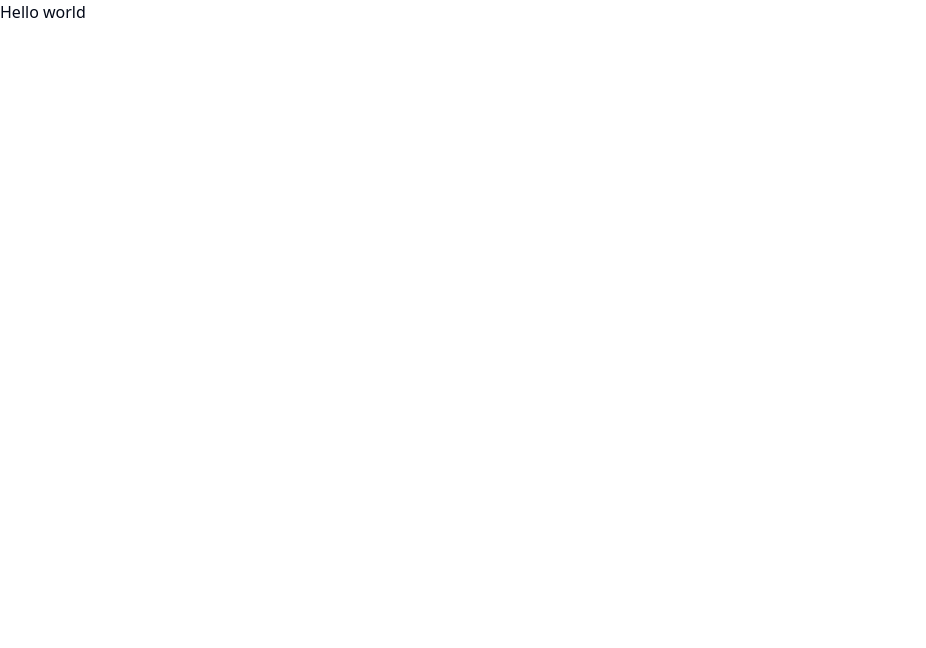
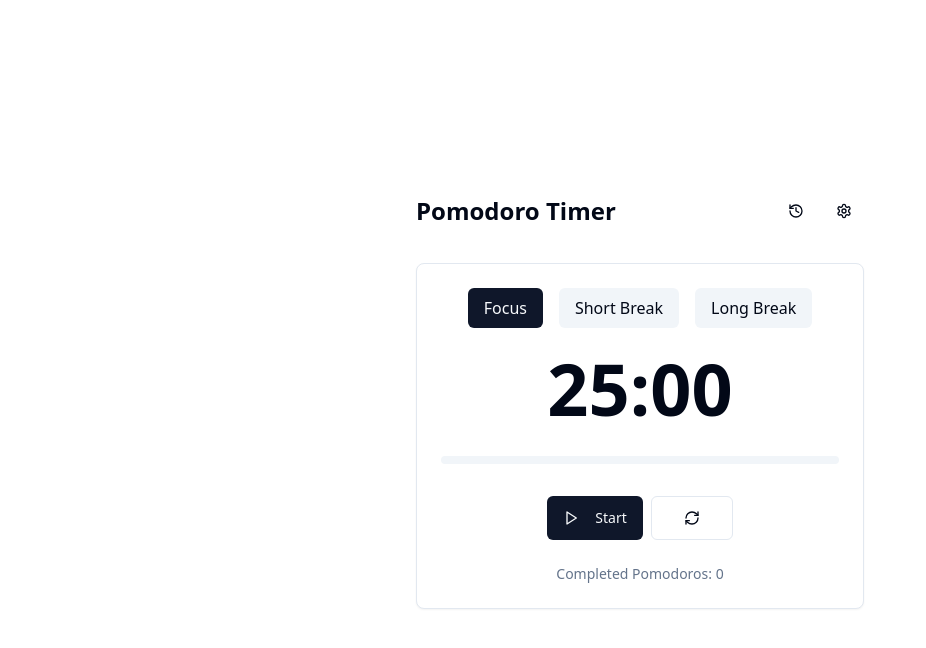
Before and after one commit to marison333/pomodoro-app, a Next.js app: page / in a window 1280 px wide. Shown: the top 648 px of the page, without its empty margins (0-926 px from the left). Built offline with nearby package versions, Linux system fonts and the light colour scheme.

Commit message:
new home page

```diff
--- a/app/page.tsx
+++ b/app/page.tsx
@@ -1,3 +1,40 @@
+"use client";
+
+import { useState, useEffect } from "react";
+import Timer from "@/components/pomodoro/timer";
+import Settings from "@/components/pomodoro/settings";
+import History from "@/components/pomodoro/history";
+import { usePomodoro } from "@/hooks/use-pomodoro";
+
 export default function Home() {
-  return <h1>Hello world</h1>;
+  const { settings, sessions, actions } = usePomodoro();
+
+  const [mounted, setMounted] = useState(false);
+
+  // Prevent hydration mismatch
+  useEffect(() => {
+    setMounted(true);
+  }, []);
+
+  if (!mounted) {
+    return null;
+  }
+
+  return (
+    <main className="flex min-h-screen flex-col items-center justify-center p-4 md:p-24">
+      <div className="w-full max-w-md">
+        <div className="flex justify-between items-center mb-8">
+          <h1 className="text-2xl font-bold">Pomodoro Timer</h1>
+          <div className="flex space-x-2">
+            <History sessions={sessions} />
+            <Settings
+              settings={settings}
+              onUpdateSettings={actions.updateSettings}
+            />
+          </div>
+        </div>
+        <Timer />
+      </div>
+    </main>
+  );
 }
--- a/components/pomodoro/history.tsx
+++ b/components/pomodoro/history.tsx
@@ -1,5 +1,3 @@
-// components/pomodoro/history.tsx
-
 import { useState } from "react";
 import {
   Dialog,
```
